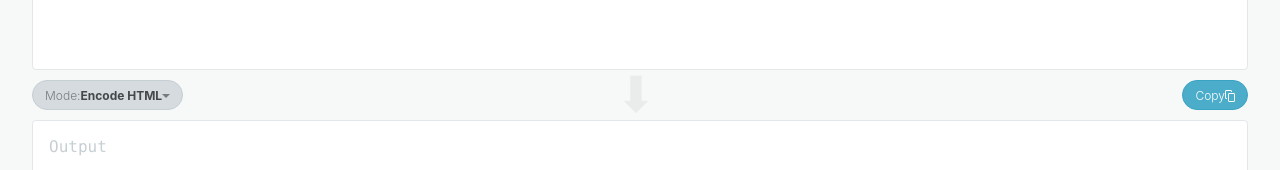
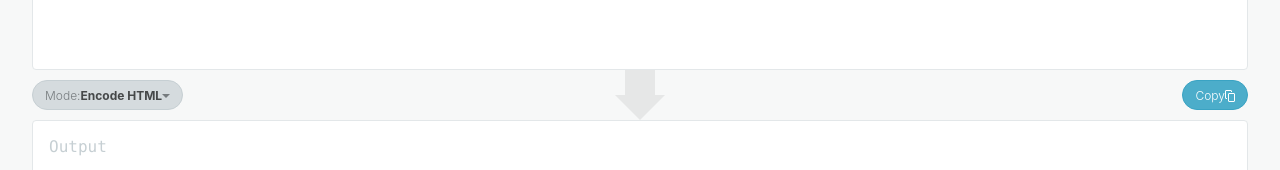
Before and after one commit to kyleschaeffer/toolbelt, a Vue app: page / in a window 1280 px wide. Shown: the part 285-455 px from the top of the page. Built offline with nearby package versions, Linux system fonts and the light colour scheme.

Commit message:
Replace Unicode flow arrow for better display across operating systems

```diff
--- a/src/components/Toolbelt.vue
+++ b/src/components/Toolbelt.vue
@@ -27,7 +27,9 @@
         <span class="tooltip tooltip-copied fade-in">Copied</span>
       </button>
 
-      <div class="arrow" aria-hidden="true">⬇</div>
+      <div class="arrow" aria-hidden="true">
+        <i class="icon flow-arrow"></i>
+      </div>
     </div>
     <div class="out">
       <textarea id="out" ref="output" v-model="output" class="input tall no-resize code" placeholder="Output" readonly></textarea>
--- a/src/sass/belt.scss
+++ b/src/sass/belt.scss
@@ -14,12 +14,8 @@
 
 // Arrow
 .arrow {
-  color: transparentize($black, .95);
   display: none;
-  font-family: sans-serif;
-  font-size: 50px;
   left: 50%;
-  line-height: 50px;
   margin: -25px 0 0 -25px;
   pointer-events: none;
   position: absolute;
--- a/src/sass/icons.scss
+++ b/src/sass/icons.scss
@@ -46,4 +46,33 @@
       right: 0;
     }
   }
+
+  // Flow arrow
+  &.flow-arrow {
+    height: 50px;
+    position: relative;
+    width: 50px;
+
+    &::before {
+      background: transparentize($darker, .92);
+      bottom: 25px;
+      content: '';
+      display: block;
+      left: 10px;
+      position: absolute;
+      right: 10px;
+      top: 0;
+    }
+
+    &::after {
+      border: 25px solid transparent;
+      border-bottom: 0;
+      border-top-color: transparentize($darker, .92);
+      bottom: 0;
+      content: '';
+      display: block;
+      left: 0;
+      position: absolute;
+    }
+  }
 }
```
Also changed, not shown: 8 other files (tests, documents, lock files or other folders).
